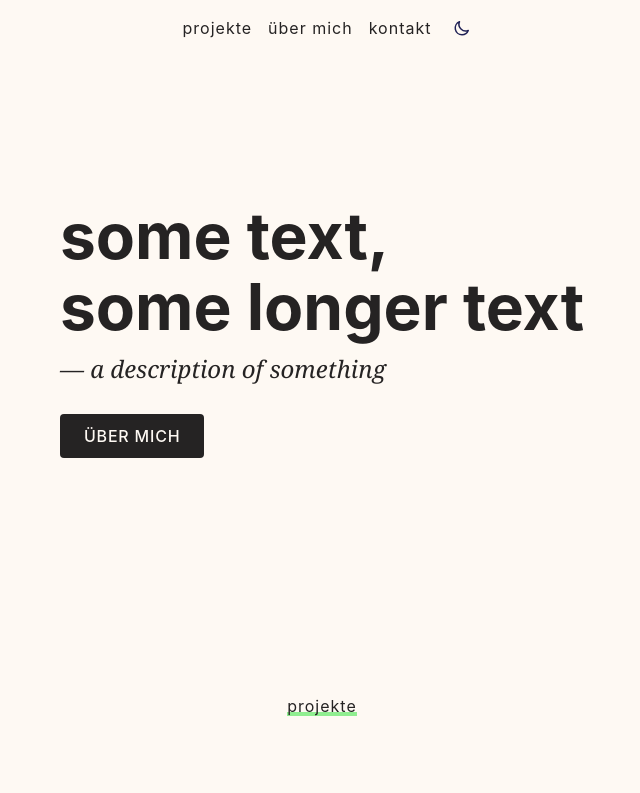
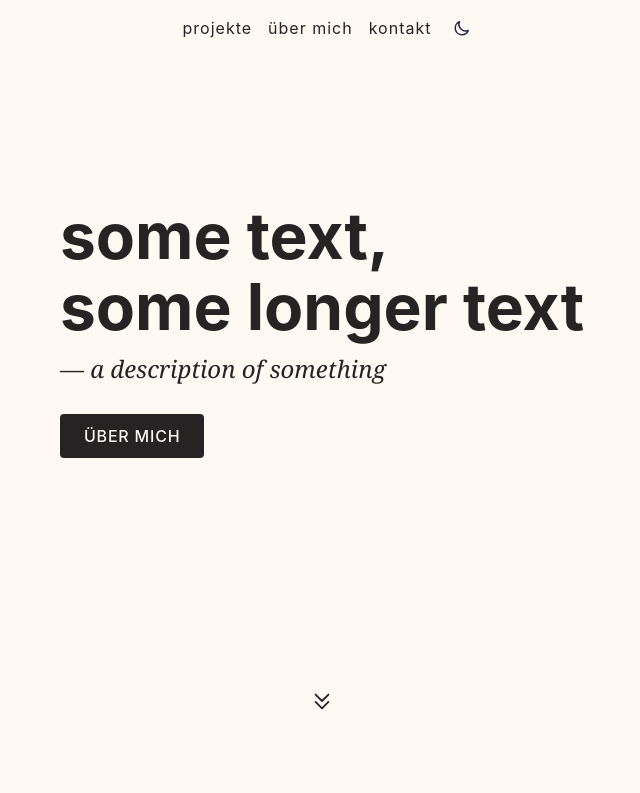
Before and after one commit to jamawe/portfolio, a Vue app: page / in a window 1280 px wide. Shown: the top 793 px of the page, without its empty margins (318-958 px from the left). Built offline with nearby package versions, Linux system fonts and the light colour scheme.

Commit message:
refactor: Change link to projects to icon instead of text

```diff
--- a/src/components/HeroSection.vue
+++ b/src/components/HeroSection.vue
@@ -1,5 +1,5 @@
 <script setup>
-
+import IconChevronDoubleDown from './icons/IconChevronDoubleDown.vue';
 </script>
 
 <template>
@@ -19,7 +19,9 @@
         </div>
 
         <div class="hero__footer">
-            <router-link class="hero__footer__link" :to="{ name: 'home', hash: '#projects' }">Projekte</router-link>
+            <router-link class="hero__footer__link" :to="{ name: 'home', hash: '#projects' }">
+                <IconChevronDoubleDown class="hero__footer__link__icon" />
+            </router-link>
         </div>
     </div>
 </template>
@@ -84,20 +86,30 @@
             margin-left: auto;
             margin-right: auto;
 
-            &::before {
-                content: '';
-                background-color: lightgreen; /* TODO: colors! */
-                position: absolute;
-                left: 0;
-                bottom: 0;
-                width: 100%;
-                height: 4px;
-                z-index: -1;
-                transition: all 200ms ease-in-out
-            }
+            /*
+                Cute transition from when
+                link was text and not an icon:
+            */
 
-            &:hover::before {
-                height: 100%;
+            // &::before {
+            //     content: '';
+            //     background-color: lightgreen; /* TODO: colors! */
+            //     position: absolute;
+            //     left: 0;
+            //     bottom: 4px;
+            //     width: 3px;
+            //     height: 100%;
+            //     z-index: -1;
+            //     transition: all 200ms ease-in-out;
+            // }
+
+            // &:hover::before {
+            //     width: 100%;
+            // }
+
+            &__icon {
+                height: 1.375rem;
+                width: 1.375rem;
             }
         }
     }
--- /dev/null
+++ b/src/components/icons/IconChevronDoubleDown.vue
@@ -0,0 +1,5 @@
+<template>
+    <svg xmlns="http://www.w3.org/2000/svg" fill="none" viewBox="0 0 24 24" stroke="currentColor" stroke-width="2">
+        <path stroke-linecap="round" stroke-linejoin="round" d="M19 13l-7 7-7-7m14-8l-7 7-7-7" />
+    </svg>
+</template>
```
